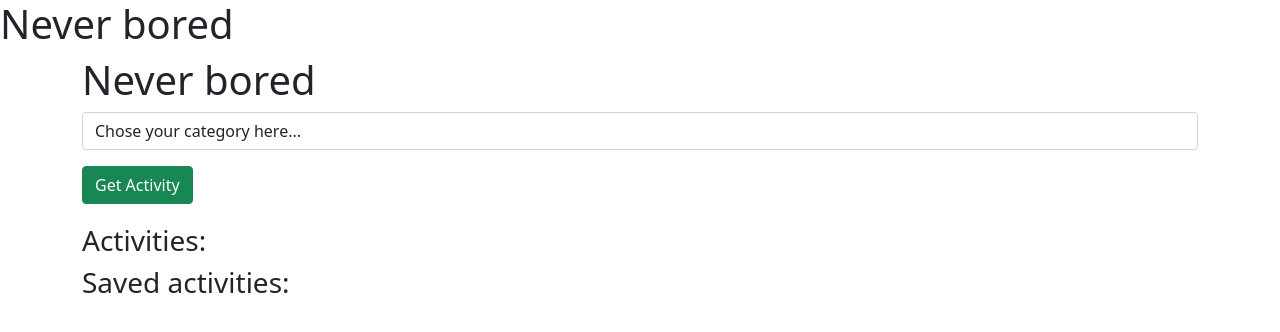
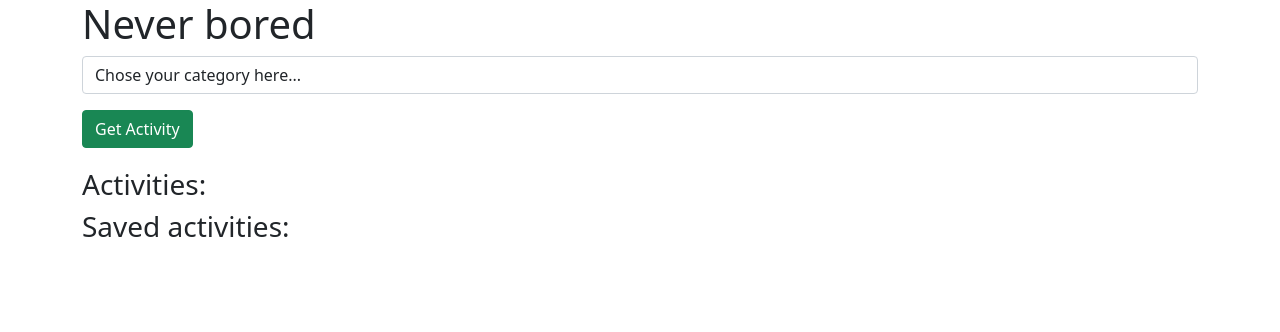
Before and after one commit to moasvennesson/NeverBoredProject, a React (Create React App) app: page / in a window 1280 px wide. Shown: the top 332 px of the page. Built offline with nearby package versions, Linux system fonts and the light colour scheme.

Commit message:
Tog bort så att det inte är dubbel rubrik

```diff
--- a/src/App.js
+++ b/src/App.js
@@ -4,7 +4,6 @@ import ActivityHandler from './ActivityHandler'
 function App() {
   return (
     <>
-      <h1>Never bored</h1>
       <ActivityHandler />
     </>
   );
```
